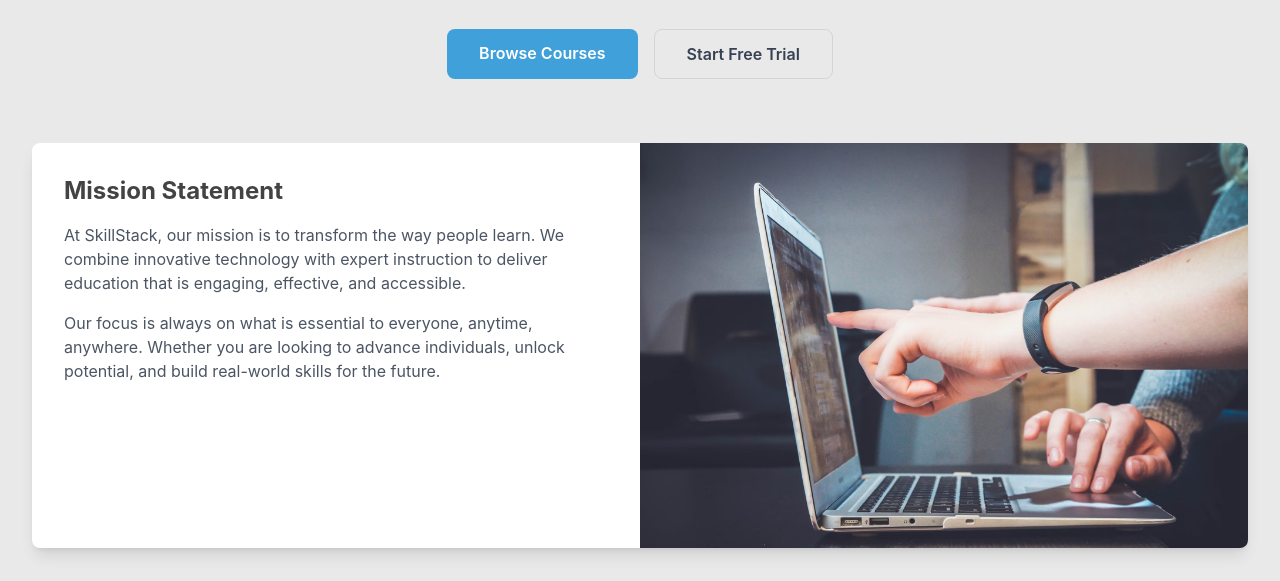
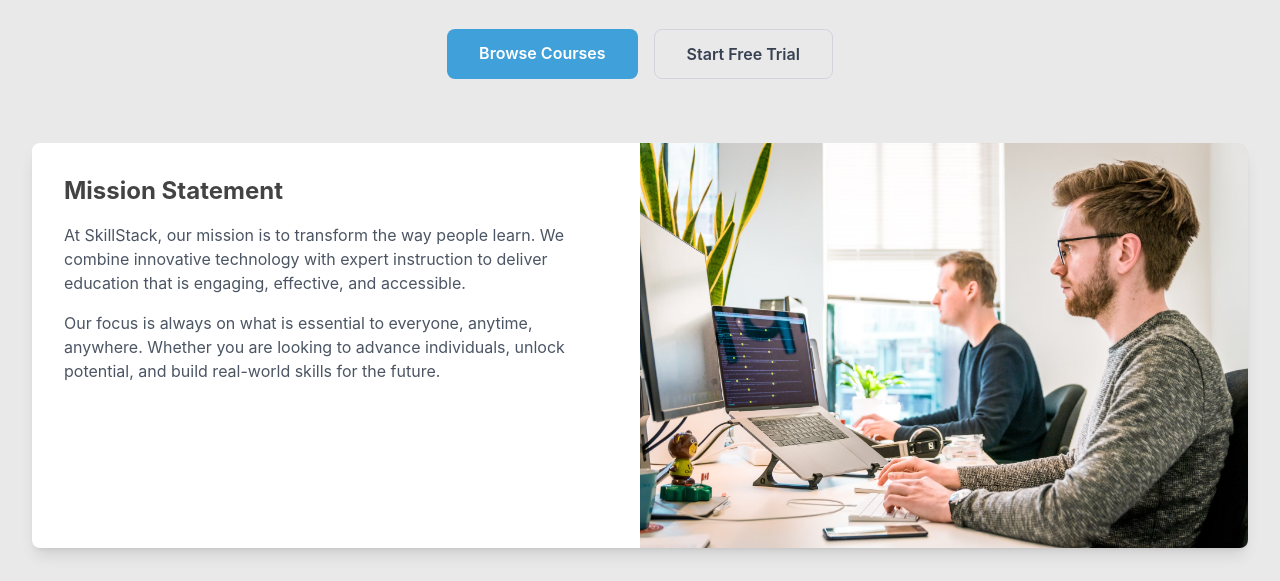
Before and after one commit to choeng-sreyleak/Skillstack, a website: page pages/AboutUs.html in a window 1280 px wide. Shown: the part 219-800 px from the top of the page. Drawn offline with nearby package versions, Linux system fonts and the light colour scheme.

Commit message:
Update AboutUs

```diff
--- a/pages/AboutUs.html
+++ b/pages/AboutUs.html
@@ -410,7 +410,7 @@
             </div>
             <div class="w-full md:w-1/2 h-64 md:h-auto">
               <img
-                src="../imgs/picture1.avif"
+                src="../imgs/picture2.avif"
                 alt="Learning Journey"
                 class="w-full h-full object-cover"
               />
```
